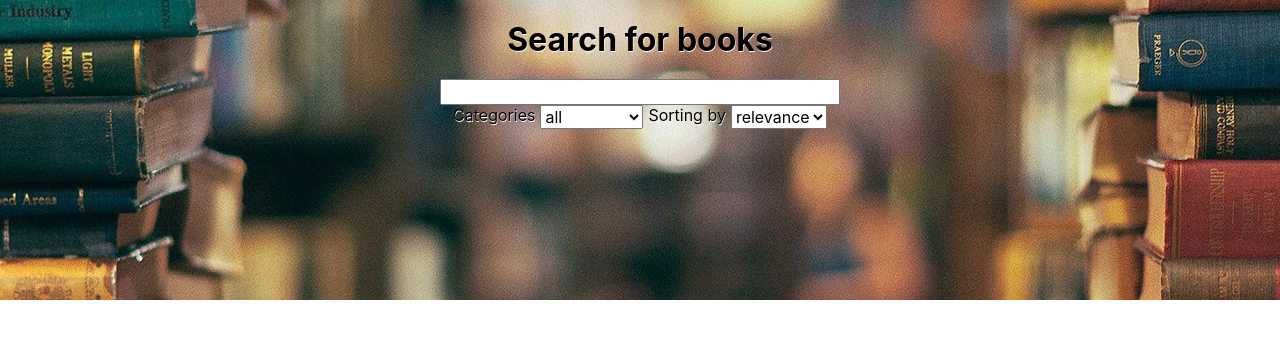
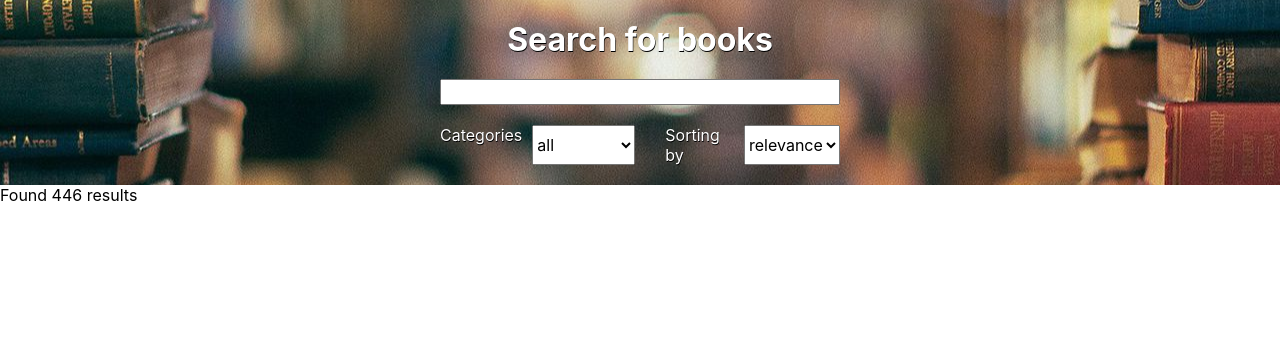
Before and after one commit to isildurrr1/test-future-group, a React (Create React App) app: page / in a window 1280 px wide. Shown: the top 338 px of the page. Built offline with nearby package versions, Linux system fonts and the light colour scheme.

Commit message:
add search

```diff
--- a/src/App/App.tsx
+++ b/src/App/App.tsx
@@ -6,6 +6,7 @@ const App = () => {
   return (
     <div className='app'>
       <Search/>
+      <div className="found-results">Found 446 results</div>
     </div>
   )
 }
--- a/src/Search/Search.sass
+++ b/src/Search/Search.sass
@@ -1,7 +1,6 @@
 .search
-  height: 300px
   background: center no-repeat url("../images/books.jpg")
-  text-shadow: 0.5px 0.5px 0.5px #fff
+  text-shadow: 0.5px 0.5px 0.5px #000
 
 .search-container
   display: flex
@@ -13,13 +12,19 @@
   display: inline
   text-align: center
   margin: 20px auto 20px auto
-  color: #000
+  color: #fff
 
 .search-input
   display: flex
 
 .search-selects
-  margin-top: 20px
   display: flex
-  margin: auto
-  gap: 5px
+  margin: 20px auto 20px auto
+  gap: 30px
+
+.search-label
+  color: #fff
+
+.search-select
+  display: flex
+  gap: 10px
--- a/src/Search/Search.tsx
+++ b/src/Search/Search.tsx
@@ -7,8 +7,9 @@ const Search = () => {
         <h1 className='search-title'>Search for books</h1>
         <input type="search" className="search-input" />
         <div className="search-selects">
-          <label htmlFor="categories">Categories</label>
-          <select name="categories" id="categories" className="search-categories">
+          <div className="search-select">
+            <label htmlFor="categories" className='search-label'>Categories</label>
+            <select name="categories" id="categories" className="search-categories" >
               <option value={'all'} >all</option>
               <option value={'art'} >art</option>
               <option value={'biography'} >biography</option>
@@ -17,11 +18,14 @@ const Search = () => {
               <option value={'medical'} >medical</option>
               <option value={'poetry'} >poetry</option>
             </select>
-          <label htmlFor="sorting" >Sorting by</label>
+          </div>
+          <div className="search-select">
+            <label htmlFor="sorting" className='search-label'>Sorting by</label>
             <select name="sorting" id="sorting" className="search-sorting">
               <option value={'relevance'} >relevance</option>
               <option value={'newest'} >newest</option>
             </select>
+          </div>
         </div>
       </form>
     </div>
```
Lines whose indentation alone changed are shown as unchanged.
